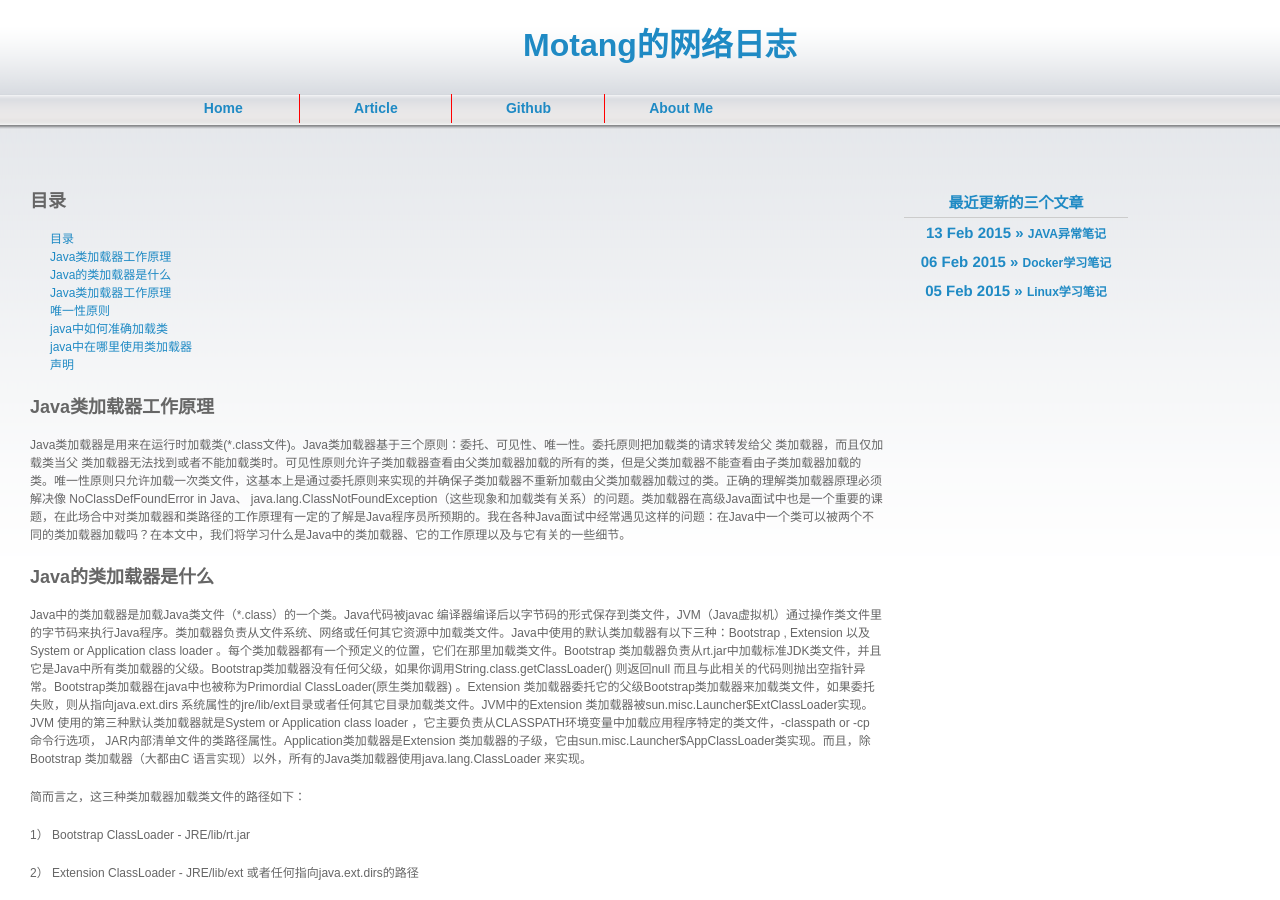
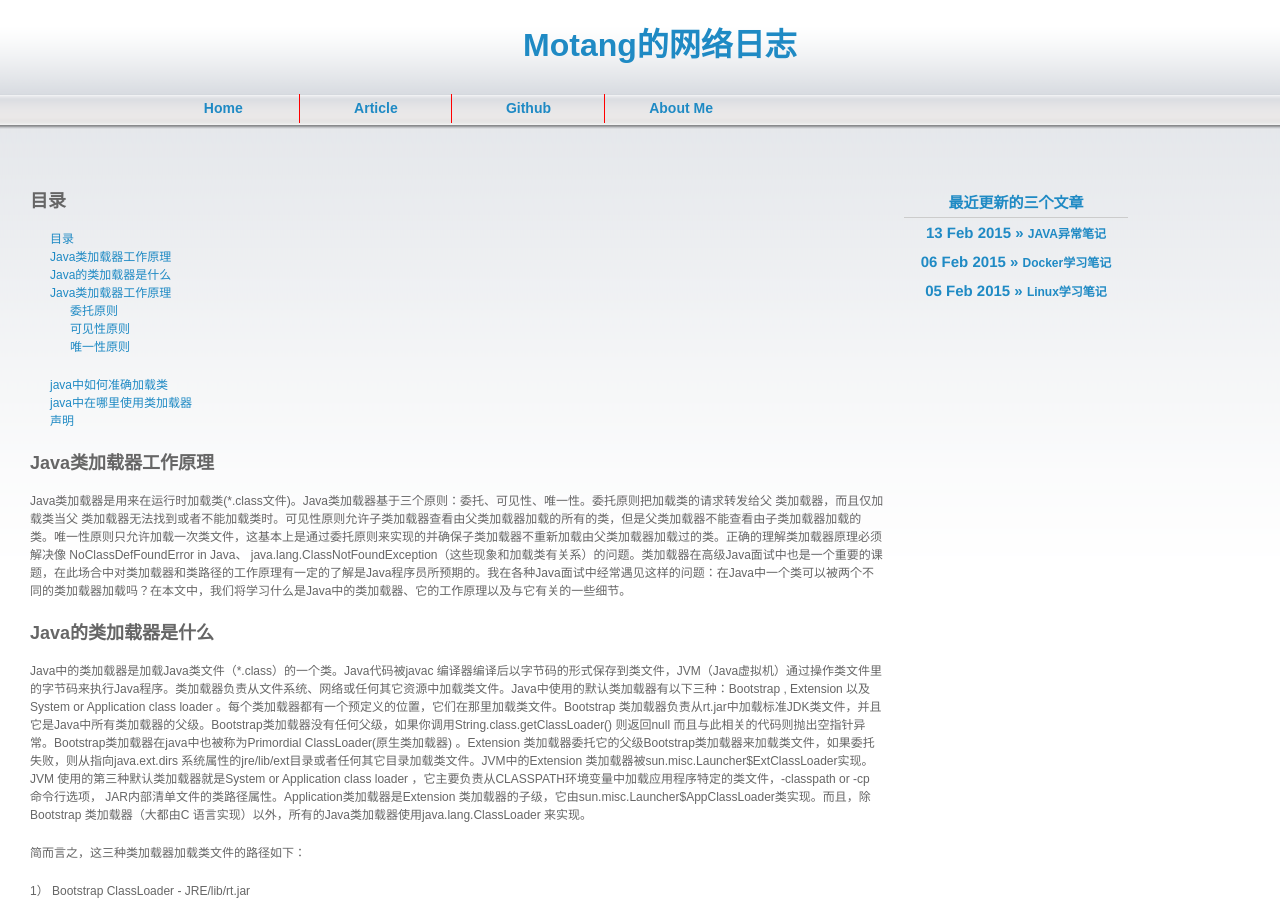
Before and after one commit to Motang/motang.github.io, a Jekyll site: the page built from _posts/2015-03-10-java类加载工作原理.md, in a window 1280 px wide and 900 px high. Built offline with Jekyll 4.4.1, drawn with Linux system fonts in a browser that asks for light colours.

Commit message:
修改java类加载器工作原理

````diff
--- a/_posts/2015-03-10-java类加载工作原理.md
+++ b/_posts/2015-03-10-java类加载工作原理.md
@@ -32,11 +32,11 @@ Java中的类加载器是加载Java类文件（*.class）的一个类。Java代
 
 正如我前面所描述的那样，java类加载器基于三个原则：委托、可见性、唯一性。在本节中我们将看到这些原则的细节之处以及通过示例来理解java类加载器工作原理。顺便说一句，这里有一个关系图，它解释了在java中通过使用委托类加载器如何加载类文件。
 
-委托原则
+###委托原则
 
 在探讨java中的类文件在什么时候被加载和初始化的问题时，java中的类文件在它被需要的时候被加载。假设您有一个叫做Abc.class 的应用程序特定的类文件，加载这个类文件的第一个请求发送到 Application类加载器。Application类加载器委托它的父级Extension 类加载器，而Extension 类加载器委托给Bootstrap类加载器。Bootstrap类加载器在rt.jar 中寻找类文件，由于没有找到，请求转发到Extension 类加载器。Extension 类加载器在jre/lib/ext目录中寻找类文件并尝试加载类文件，如果找到了类文件，这时Extension 类加载器将会加载类文件（Application类加载器将永远不会加载类文件）；但是如果Extension 类加载器没有加载类文件，那么Application类加载器将会从java类路径中加载类文件。请注意：类路径用于加载类文件，而路径用来查找可执行的像javac or java 的命令。
 
-可见性原则
+###可见性原则
 
 根据可见性原则，子级类加载器可以看到父级类加载器加载的类文件，但是反过来则行不通。这意味着，假如Application类加载器加载了Abc.class 文件，那么尝试使用Extension 类加载器去加载Abc.class 文件，则会抛出异常java.lang.ClassNotFoundException。请看下面的示例：
 
@@ -84,7 +84,7 @@ at java.lang.Class.forName(Class.java:247)
 at test.ClassLoaderTest.main(ClassLoaderTest.java:29)
 ```
 
-## 唯一性原则 ##
+###唯一性原则
 
 根据这个原则，一个类文件被父级类加载器加载后，子级类加载器则不能加载它。尽管完全可以编写一个类加载器，它自己加载类文件，这违反了委托和唯一性原则，这样做没有什么好处。在您编写您自己的类加载器时，您应当遵守所有的类加载器原则。
 
````
